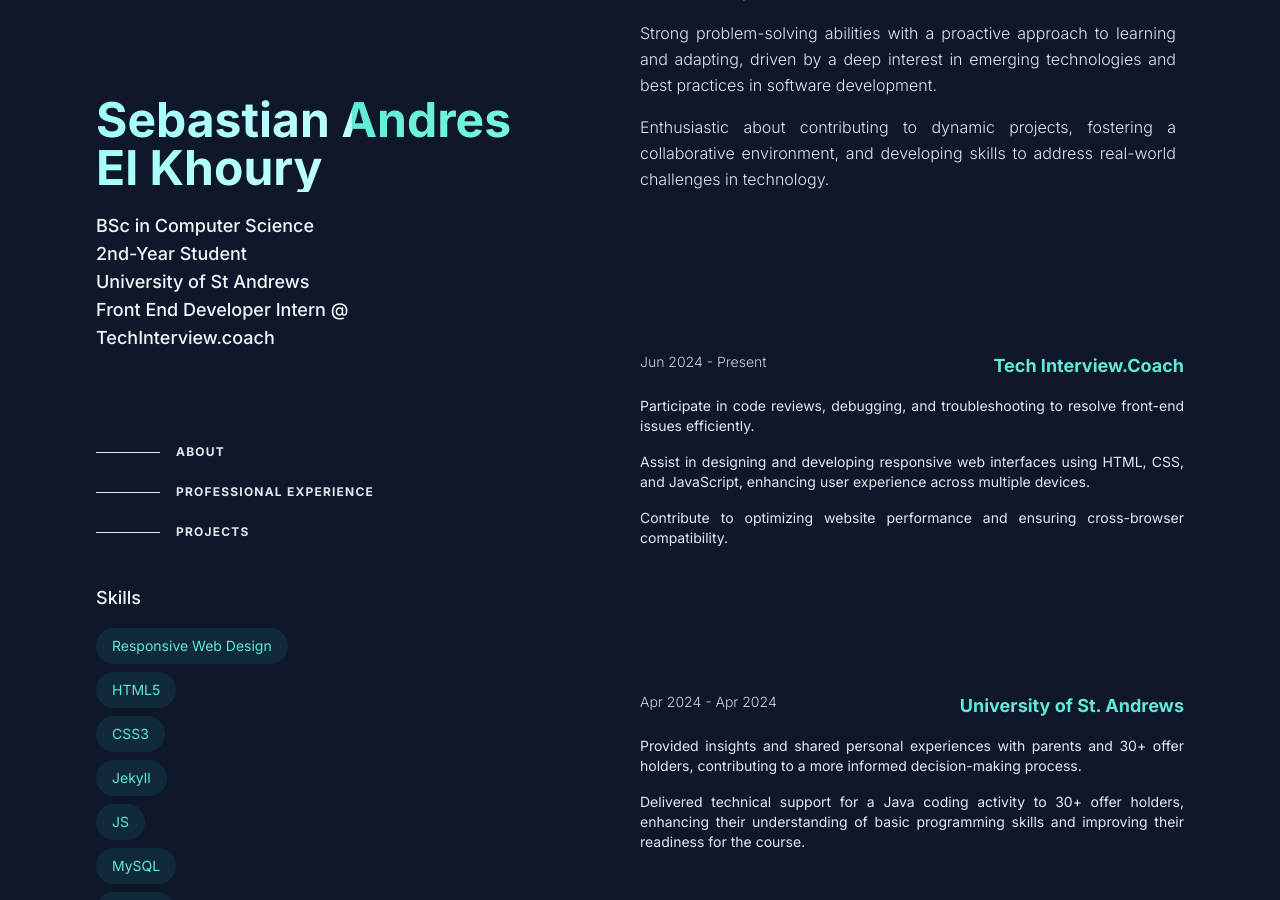
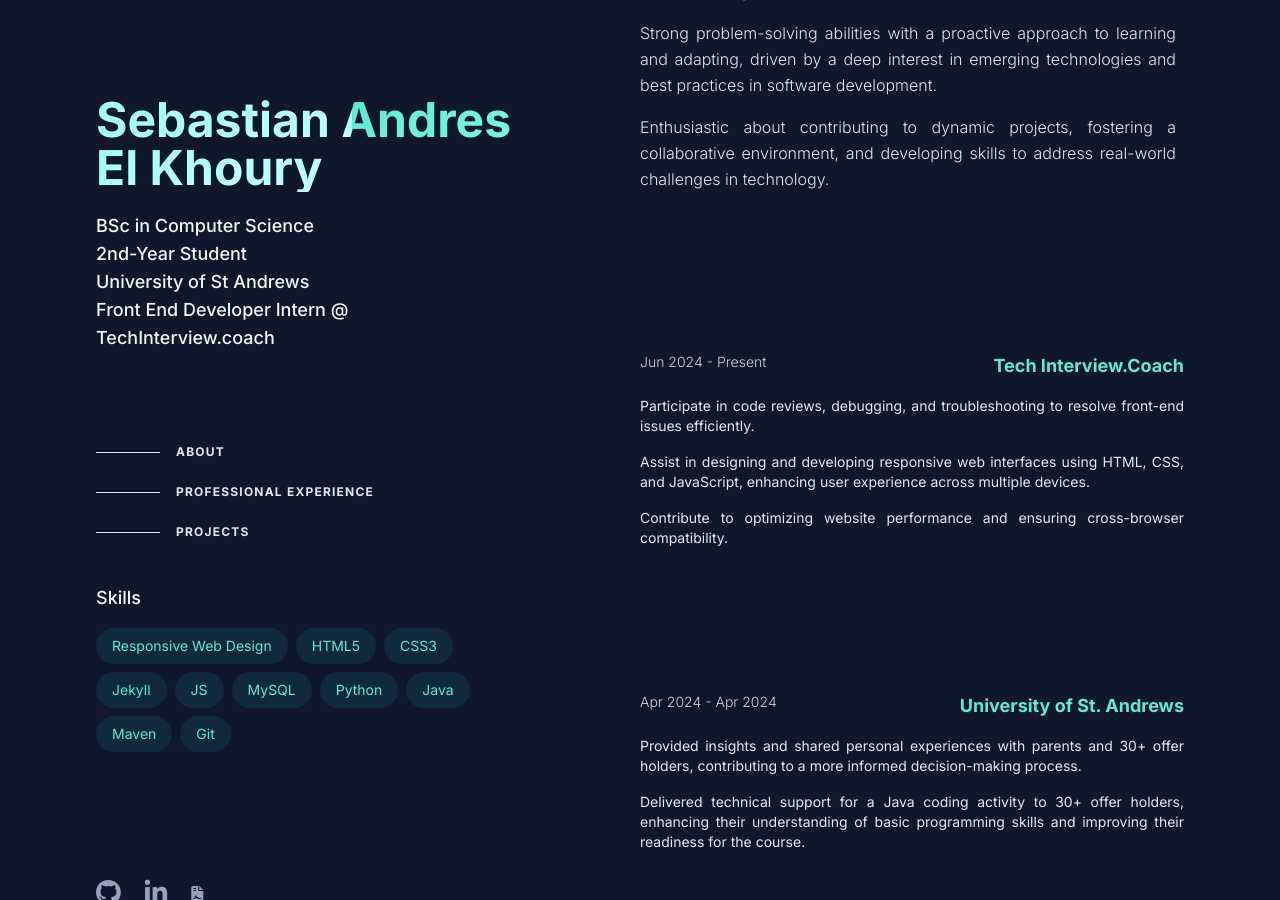
Before and after one commit to S-andres0694/Personal-Portfolio-Template, a Jekyll site: the page built from index.md, in a window 1280 px wide and 900 px high, scrolled down 368 px. Built offline with Jekyll 4.4.1, drawn with Linux system fonts in a browser that asks for light colours; nearby versions of some CDN libraries.

```diff
--- a/_layouts/portfolio.html
+++ b/_layouts/portfolio.html
@@ -1,6 +1,6 @@
 <!--
 
-Check for ////// if you are looking for empty values to fill!
+Check for ////// if you are looking for empty values to fill!f
 Need to fix the about section to be more dynamic and not hardcoded
 
 -->
@@ -69,7 +69,7 @@
             Skills
           </h2>
           <div
-            class="flex-row lg:flex-col flex flex-wrap gap-y-2 gap-x-2 justify-start mt-2 lg:mt-0 md:justify-start items-start">
+            class="flex-row flex flex-wrap gap-y-2 gap-x-2 justify-start mt-2 lg:mt-0 md:justify-start items-start ">
             {% for tech in page.skills %}
             <button class="rounded-3xl bg-teal-400/10 text-teal-300 py-2 px-4 text-sm">
               {{ tech }}
```
